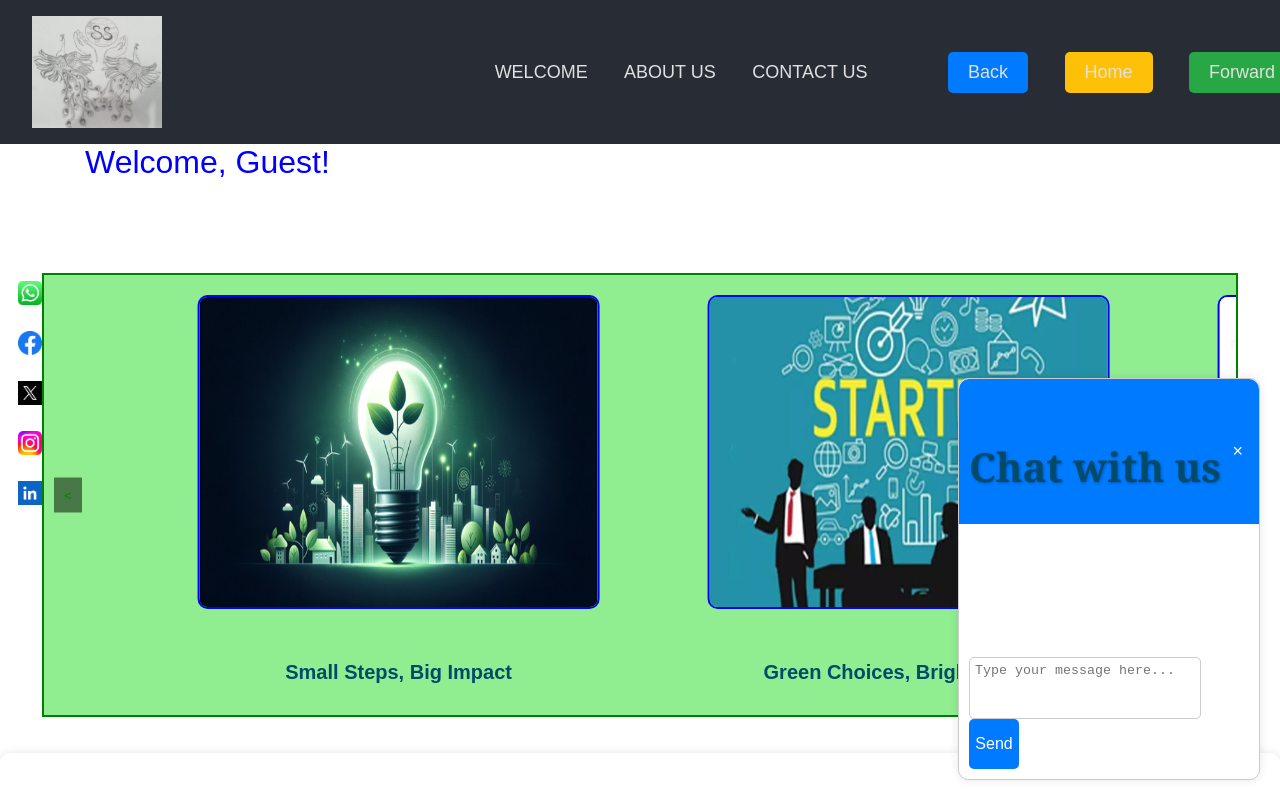
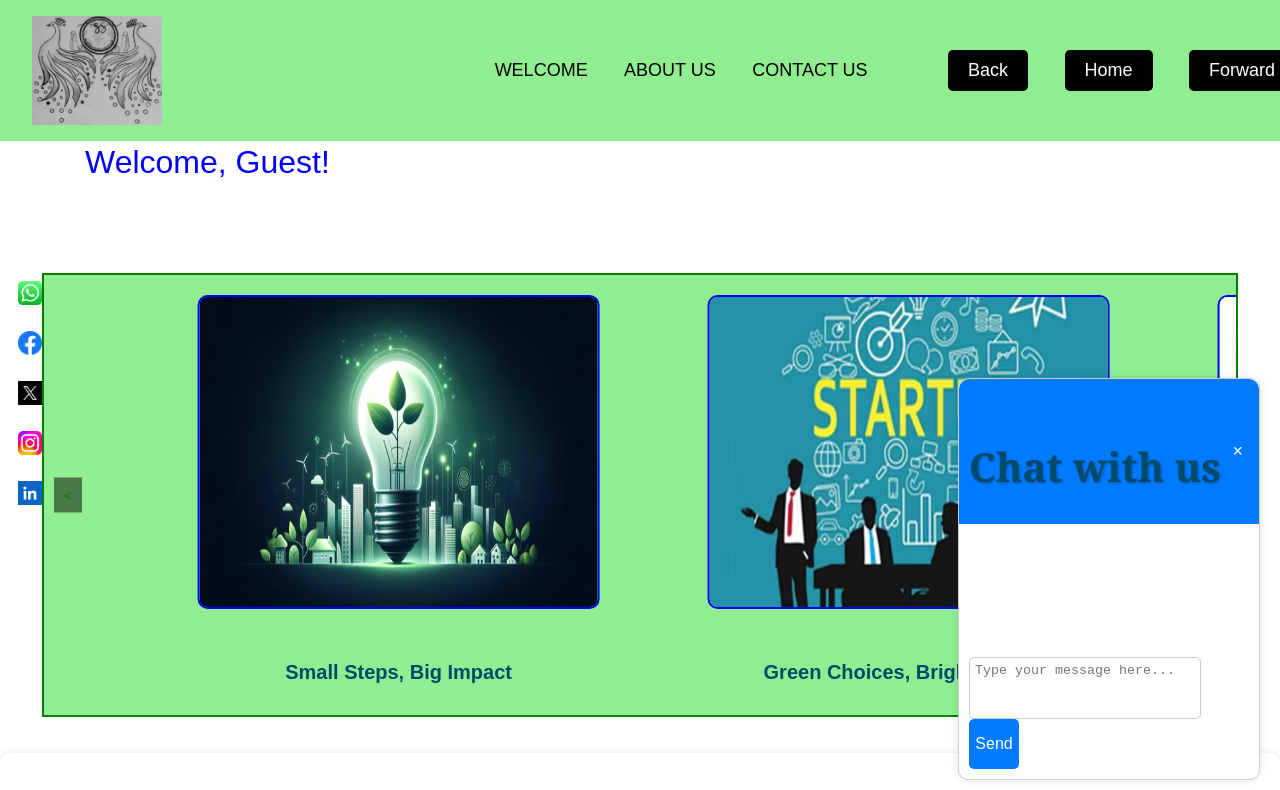
Before and after one commit to CHOWDEYKARI/ss_it_nzb, a plain HTML site: page home_Page.html in a window 1280 px wide. Shown: the top 790 px of the page. Drawn offline with nearby package versions, Linux system fonts and the light colour scheme.

Commit message:
Update home_Page.html

```diff
--- a/home_Page.html
+++ b/home_Page.html
@@ -233,7 +233,7 @@
             display: flex;
             justify-content: space-between;
             align-items: center;
-            background-color: #282c34;
+           background-color: lightgreen;
             padding: 1rem 2rem;
             font-family: 'Arial', sans-serif;
             position: fixed;
@@ -252,7 +252,7 @@
         }
 
         .navbar a {
-            color: #e1e1e1;
+            color: black;
             text-decoration: none;
             margin: 0 1rem;
             font-size: 18px;
@@ -285,18 +285,18 @@
 
         .nav-button.back {
             margin-left: 60px;
-            background-color: #007bff;
-            /* Blue background for Back button */
+            color: white;
+            background-color: black;
         }
 
         .nav-button.home {
-            background-color: #ffc107;
-            /* Yellow background for Home button */
+            color: white;
+            background-color: black;
         }
 
         .nav-button.forward {
-            background-color: #28a745;
-            /* Green background for Forward button */
+            color: white;
+            background-color: black;
         }
 
         .nav-button:hover {
@@ -1322,8 +1322,7 @@
 <body>
     <!-- start fixed navbar -->
     <nav class="navbar">
-        <img src="./jpeg/png/LOGO.png
-" alt="Animated Logo" class="logo">
+        <img src="./ASSESTS/logo_beta.jpeg" alt="Animated Logo" class="logo">
         <div class="nav-links">
             <a href="welcome.html">WELCOME</a>
             <a href="ABOUTUS.html">ABOUT US</a>
```
